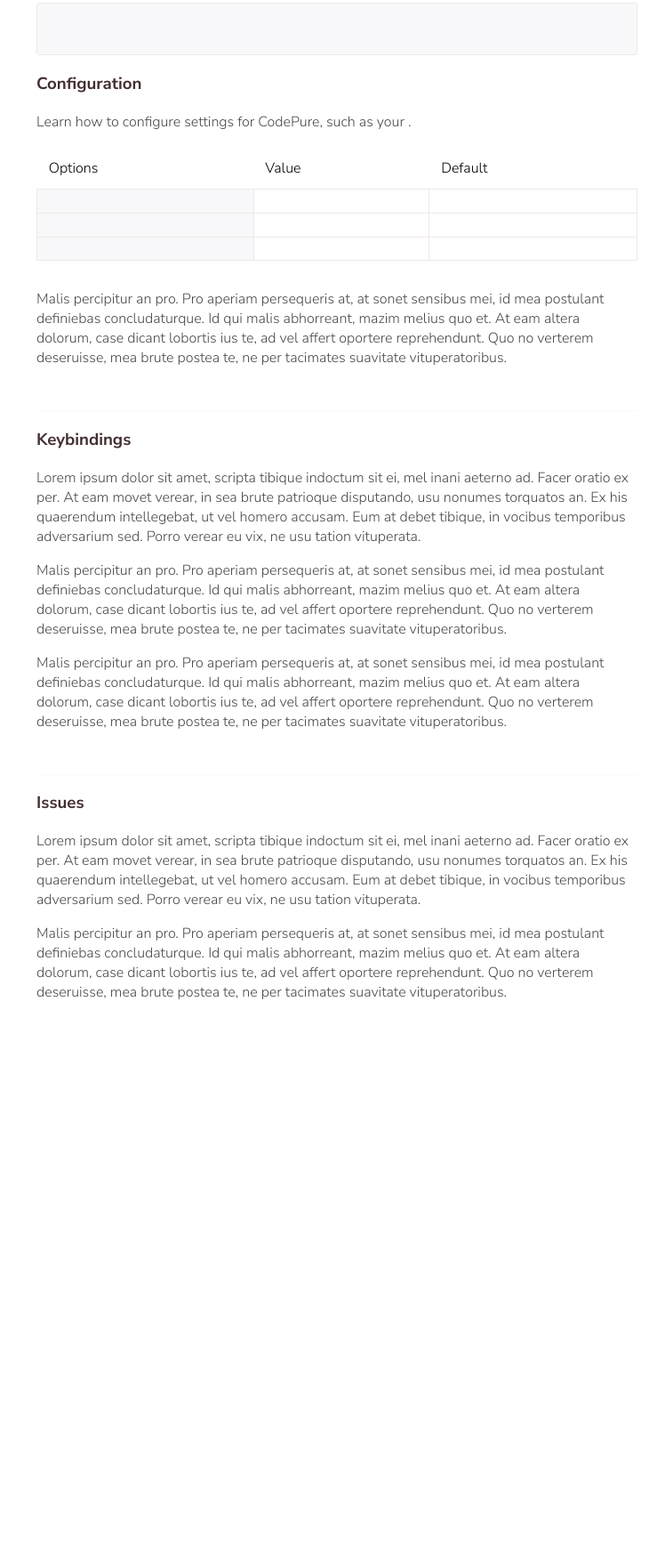
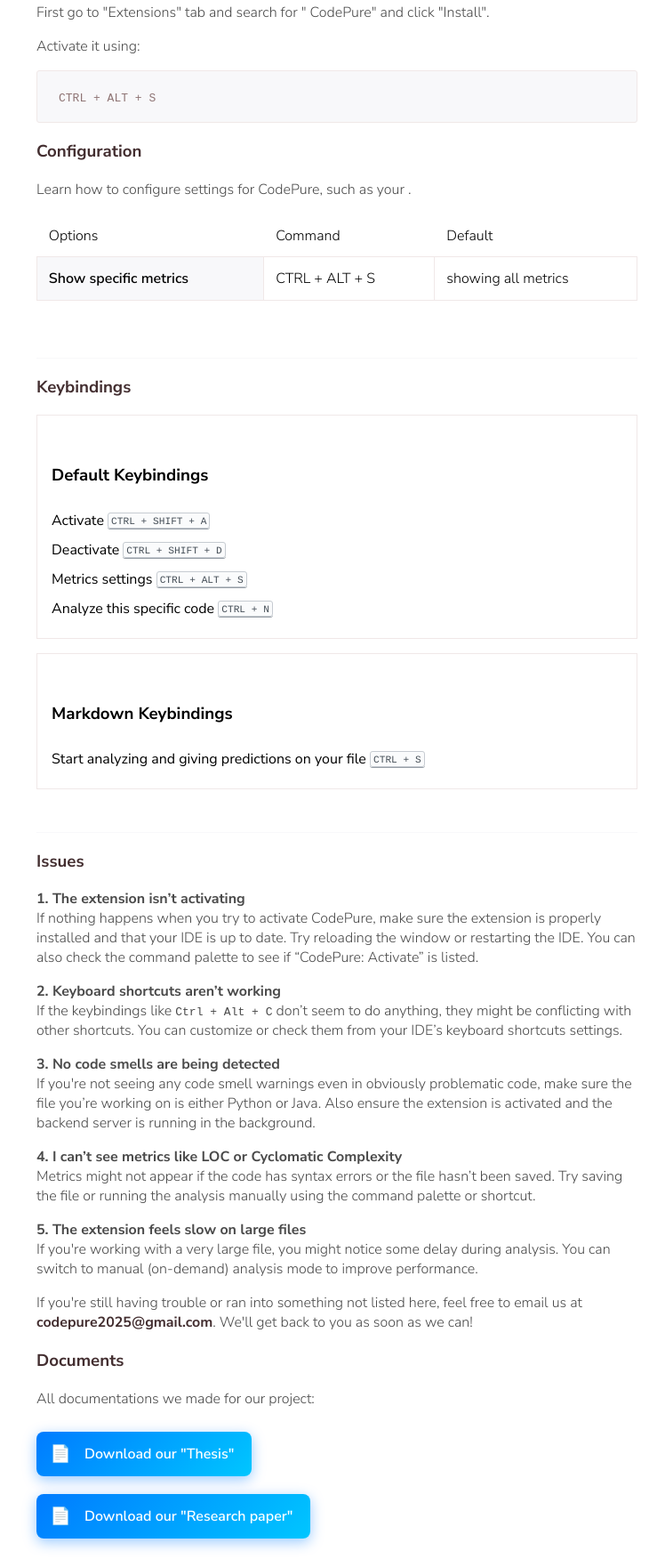
Before and after one commit to ZAYATY-260/CodePure-Website, a plain HTML site: page doc.html in a window 1280 px wide. Shown: the part 657-2418 px from the top of the page at 89% size, without its empty margins (371-1119 px from the left). Before the commit the page ends 1799 px from the top, so only its background shows below. Drawn offline with nearby package versions, Linux system fonts and the light colour scheme.

Commit message:
adjusting doc page

```diff
--- a/doc.css
+++ b/doc.css
@@ -138,3 +138,40 @@ nav ul.menu li i {
       display: none;      /* Hide hamburger menu on larger screens */
   }
 }
+
+.download-btn {
+  display: inline-flex;
+  align-items: center;
+  gap: 10px;
+  margin: 10px 0;
+  padding: 12px 20px;
+  background: linear-gradient(135deg, #007bff, #00c6ff);
+  color: #fff;
+  text-decoration: none;
+  border-radius: 8px;
+  font-weight: 600;
+  box-shadow: 0 4px 15px rgba(0, 123, 255, 0.4);
+  transition: transform 0.3s ease, box-shadow 0.3s ease;
+  position: relative;
+  overflow: hidden;
+}
+
+.download-btn:hover {
+  transform: translateY(-4px);
+  box-shadow: 0 8px 20px rgba(0, 123, 255, 0.6);
+}
+
+.download-btn .icon {
+  font-size: 1.2em;
+  transform: translateX(-5px);
+  transition: transform 0.3s ease;
+}
+
+.download-btn:hover .icon {
+  transform: translateX(0);
+}
+
+.download-btn .text {
+  position: relative;
+  z-index: 1;
+}
--- a/doc.html
+++ b/doc.html
@@ -32,6 +32,7 @@
           <li class="js-btn">Configuration</li>
           <li class="js-btn">Keybindings</li>
           <li class="js-btn">Issues</li>
+          <li class="js-btn">Documents</li>
         </ul>
       </aside>
 
@@ -41,10 +42,12 @@
           <h3 class="section__title">Get Started</h3>
           <p>Learn how to configure settings for CodePure, such as your syntax highlighting preference and the default saving folder location.</p>
           <h3 class="section__title">Installation</h3>
+           <p>First go to "Extensions" tab and search for " CodePure" and click "Install".</p>
+            <p>Activate it using:</p>
           <div class="code__block code__block--notabs">
             <pre class="code code--block">
               <code>
-
+                CTRL + ALT + S
               </code>
             </pre>
           </div>
@@ -55,40 +58,75 @@
           <table id="customers">
             <tr>
               <th>Options</th>
-              <th>Value</th>
+              <th>Command</th>
               <th>Default</th>
             </tr>
             <tr>
-              <td></td>
-              <td></td>
-              <td></td>
+              <td>Show specific metrics </td>
+              <td>CTRL + ALT + S</td>
+              <td>showing all metrics</td>
             </tr>
-            <tr>
-              <td></td>
-              <td></td>
-              <td></td>
-            </tr>
-            <tr>
-              <td></td>
-              <td></td>
-              <td></td>
-            </tr>
+
           </table>
-          <p>Malis percipitur an pro. Pro aperiam persequeris at, at sonet sensibus mei, id mea postulant definiebas concludaturque. Id qui malis abhorreant, mazim melius quo et. At eam altera dolorum, case dicant lobortis ius te, ad vel affert oportere reprehendunt. Quo no verterem deseruisse, mea brute postea te, ne per tacimates suavitate vituperatoribus.</p>
           <hr />
         </section>
         <section class="js-section">
           <h3 class="section__title">Keybindings</h3>
-          <p>Lorem ipsum dolor sit amet, scripta tibique indoctum sit ei, mel inani aeterno ad. Facer oratio ex per. At eam movet verear, in sea brute patrioque disputando, usu nonumes torquatos an. Ex his quaerendum intellegebat, ut vel homero accusam. Eum at debet tibique, in vocibus temporibus adversarium sed. Porro verear eu vix, ne usu tation vituperata.</p>
-          <p>Malis percipitur an pro. Pro aperiam persequeris at, at sonet sensibus mei, id mea postulant definiebas concludaturque. Id qui malis abhorreant, mazim melius quo et. At eam altera dolorum, case dicant lobortis ius te, ad vel affert oportere reprehendunt. Quo no verterem deseruisse, mea brute postea te, ne per tacimates suavitate vituperatoribus.</p>
-          <p>Malis percipitur an pro. Pro aperiam persequeris at, at sonet sensibus mei, id mea postulant definiebas concludaturque. Id qui malis abhorreant, mazim melius quo et. At eam altera dolorum, case dicant lobortis ius te, ad vel affert oportere reprehendunt. Quo no verterem deseruisse, mea brute postea te, ne per tacimates suavitate vituperatoribus.</p>
+          <ul class="keybinding__detail">
+          <h3 class="keybinding__title">Default Keybindings</h3>
+          <li> Activate <span class="keybinding__label">CTRL + SHIFT + A</span></li>
+          <li> Deactivate <span class="keybinding__label">CTRL + SHIFT + D</span></li>
+          <li> Metrics settings <span class="keybinding__label">CTRL + ALT + S</span></li>
+          <li> Analyze this specific code <span class="keybinding__label">CTRL + N </span></li>
+        </ul>
+        <ul class="keybinding__detail">
+          <h3 class="keybinding__title">Markdown Keybindings</h3>
+          <li> Start analyzing and giving predictions on your file <span class="keybinding__label">CTRL + S</span>  </li>
+        </ul>
           <hr />
         </section>
         <section class="js-section">
-          <h3 class="section__title">Issues</h3>
-          <p>Lorem ipsum dolor sit amet, scripta tibique indoctum sit ei, mel inani aeterno ad. Facer oratio ex per. At eam movet verear, in sea brute patrioque disputando, usu nonumes torquatos an. Ex his quaerendum intellegebat, ut vel homero accusam. Eum at debet tibique, in vocibus temporibus adversarium sed. Porro verear eu vix, ne usu tation vituperata.</p>
-          <p>Malis percipitur an pro. Pro aperiam persequeris at, at sonet sensibus mei, id mea postulant definiebas concludaturque. Id qui malis abhorreant, mazim melius quo et. At eam altera dolorum, case dicant lobortis ius te, ad vel affert oportere reprehendunt. Quo no verterem deseruisse, mea brute postea te, ne per tacimates suavitate vituperatoribus.</p>
-        </section>
+  <h3 class="section__title">Issues</h3>
+
+  <p><strong>1. The extension isn’t activating</strong><br>
+  If nothing happens when you try to activate CodePure, make sure the extension is properly installed and that your IDE is up to date. Try reloading the window or restarting the IDE. You can also check the command palette to see if “CodePure: Activate” is listed.</p>
+
+  <p><strong>2. Keyboard shortcuts aren’t working</strong><br>
+  If the keybindings like <code>Ctrl + Alt + C</code> don’t seem to do anything, they might be conflicting with other shortcuts. You can customize or check them from your IDE’s keyboard shortcuts settings.</p>
+
+  <p><strong>3. No code smells are being detected</strong><br>
+  If you're not seeing any code smell warnings even in obviously problematic code, make sure the file you’re working on is either Python or Java. Also ensure the extension is activated and the backend server is running in the background.</p>
+
+  <p><strong>4. I can’t see metrics like LOC or Cyclomatic Complexity</strong><br>
+  Metrics might not appear if the code has syntax errors or the file hasn’t been saved. Try saving the file or running the analysis manually using the command palette or shortcut.</p>
+
+  <p><strong>5. The extension feels slow on large files</strong><br>
+  If you're working with a very large file, you might notice some delay during analysis. You can switch to manual (on-demand) analysis mode to improve performance.</p>
+
+  <p>If you're still having trouble or ran into something not listed here, feel free to email us at <b><a href="mailto:codepure2025@gmail.com">codepure2025@gmail.com</a></b>. We'll get back to you as soon as we can!</p>
+</section>
+
+
+ <section class="js-section">
+  <h3 class="section__title">Documents</h3>
+  <p>All documentations we made for our project:</p>
+
+  <a href="assets/Thesis.pdf" download class="download-btn">
+    <span class="icon">📄</span>
+    <span class="text">Download our "Thesis"</span>
+  </a>
+</br>
+  <a href="assets/Code_smell_detection.pdf" download class="download-btn">
+    <span class="icon">📄</span>
+    <span class="text">Download our "Research paper"</span>
+  </a>
+</br>
+</br>
+
+</section>
+
+
+
       </article>
     </div>
 
```
Also changed, not shown: AboutUs.html (+1 -1 lines), index.html (+10 -12 lines), 2 other files.
